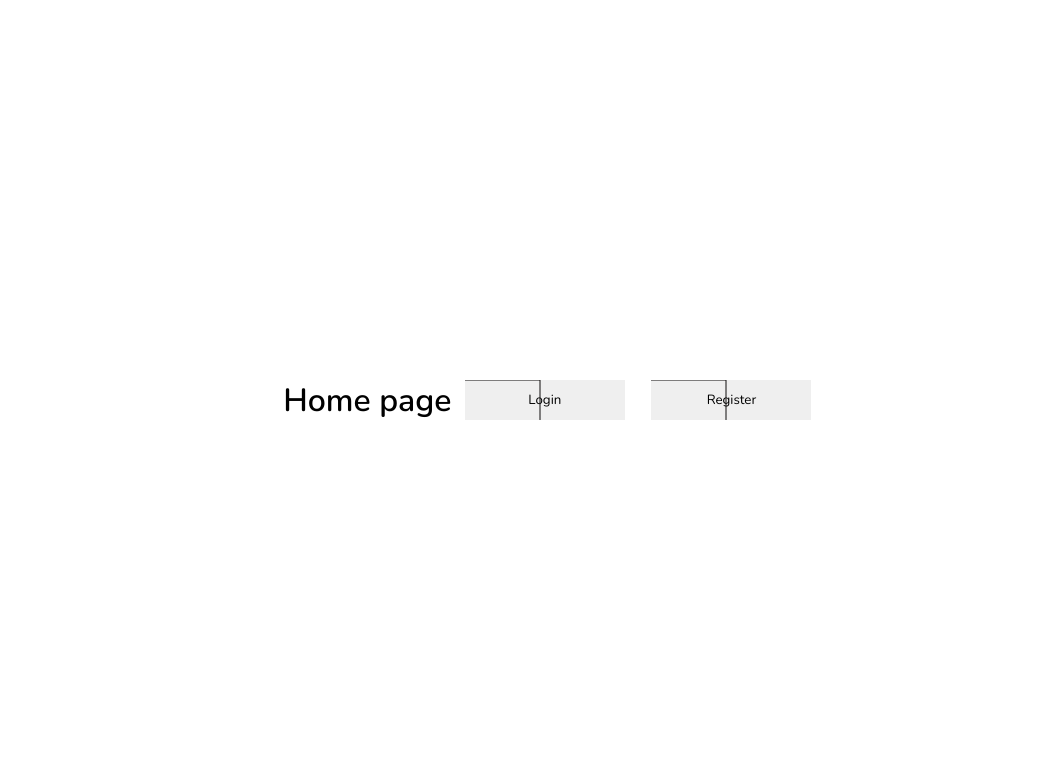
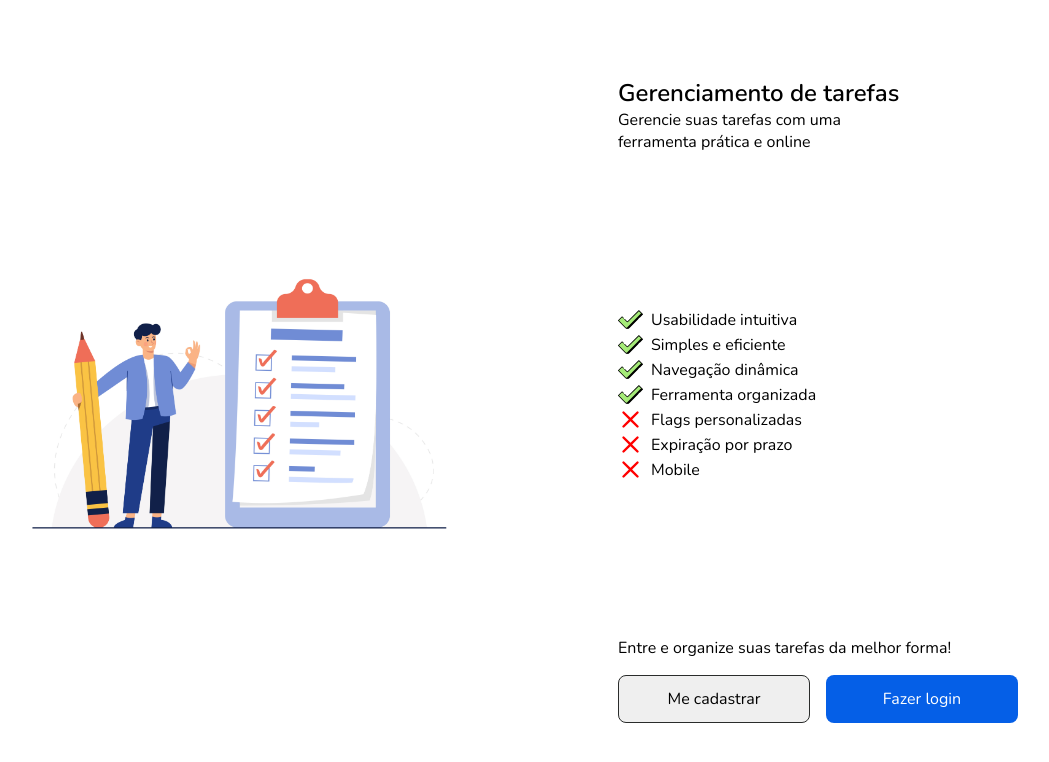
Before and after one commit to fabioVitorTavares/Takss, a React (Vite) app in the folder Tasks/: page / in a window 1280 px wide. Shown: the top 762 px of the page, without its empty margins (86-1135 px from the left). Built offline with nearby package versions, Linux system fonts and the light colour scheme.

Commit message:
commit 231220221510

```diff
--- a/Tasks/src/Components/Home/index.tsx
+++ b/Tasks/src/Components/Home/index.tsx
@@ -1,20 +1,50 @@
 import './style.css'
 import { useNavigate } from 'react-router-dom'
-
+import checklistImg from './checklist.jpg'
 
 export function Home() {
 
   const navigate = useNavigate()
 
-  const borderBtnAnimation = (
+
+  const svgX = (
     <svg
-      className='borderBtnAnimation'
+      width="25px"
+      height="25px"
+      viewBox="0 0 256 256"
+      id="Flat"
+      xmlns="http://www.w3.org/2000/svg"
+      fill='#ff0000'
+
     >
-      <polyline
-        className='bg-line'
-        points='-1,-115 0,0 75,0 75,40 0,40 0,0'
+      <path
+        stroke-width="30"
+        d="M208.48535,191.51465a12.0001,12.0001,0,0,1-16.9707,16.9707L128,144.9707,64.48535,208.48535a12.0001,12.0001,0,0,1-16.9707-16.9707L111.0293,128,47.51465,64.48535a12.0001,12.0001,0,0,1,16.9707-16.9707L128,111.0293l63.51465-63.51465a12.0001,12.0001,0,0,1,16.9707,16.9707L144.9707,128Z"
+      />
+    </svg>
+  )
+
+  const svgCheck = (
+    <svg
+      xmlns="http://www.w3.org/2000/svg"
+      width="25px"
+      height="25px"
+      viewBox="0 0 511.999 511.999"
+    >
+      <path
+        fill="#A5EB78"
+        d="M427.534,73.084l-224.51,224.51c-6.051,6.051-15.863,6.051-21.914,0l-96.645-96.645L8.099,277.313 l145.785,145.785c10.127,10.127,23.862,15.816,38.183,15.816l0,0c14.32,0,28.057-5.69,38.182-15.816l273.65-273.65L427.534,73.084z"
+      />
+      <path
+        d="M478.646,124.196L189.754,413.087c-7.993,7.992-18.043,13.442-28.902,15.872c9.066,6.425,19.956,9.955,31.215,9.955l0,0 c14.32,0,28.057-5.69,38.182-15.816l273.65-273.65L478.646,124.196z"
       />
 
+      <path
+        d="M192.068,447.014c-16.587,0-32.182-6.459-43.912-18.189L2.372,283.04c-3.163-3.163-3.163-8.292,0-11.454l76.366-76.366 	c3.164-3.163,8.292-3.163,11.455,0l28.668,28.667c3.163,3.163,3.163,8.292,0,11.454c-3.165,3.163-8.293,3.162-11.455,0l-22.94-22.94	l-64.911,64.911l140.058,140.058c8.669,8.669,20.195,13.443,32.456,13.443c12.26,0,23.785-4.775,32.456-13.443l186.951-186.952	c3.163-3.163,8.291-3.164,11.455,0c3.163,3.163,3.163,8.292,0,11.454L235.979,428.826	C224.248,440.555,208.653,447.014,192.068,447.014z"
+      />
+      <path
+        d="M192.068,310.232c-6.303,0-12.228-2.454-16.684-6.911l-45.068-45.068c-3.163-3.163-3.163-8.292,0-11.454	c3.164-3.163,8.292-3.163,11.455,0l45.068,45.068c1.396,1.396,3.254,2.165,5.229,2.165s3.833-0.769,5.23-2.166L421.806,67.357	c3.164-3.163,8.292-3.163,11.455,0l76.366,76.366c1.518,1.518,2.372,3.579,2.372,5.727s-0.853,4.209-2.372,5.727l-63.787,63.787	c-3.164,3.163-8.292,3.162-11.455,0c-3.163-3.163-3.163-8.292,0-11.454l58.061-58.06l-64.91-64.91L208.752,303.321	C204.295,307.777,198.369,310.232,192.068,310.232z"
+      />
     </svg>
   )
 
@@ -23,8 +53,7 @@ export function Home() {
       className='btnLogin btn'
       onClick={() => navigate('/login')}
     >
-      Login
-      {borderBtnAnimation}
+      Fazer login
     </button>
   )
 
@@ -34,16 +63,60 @@ export function Home() {
       className='btnRegister btn'
       onClick={()=> navigate('/register')}
     >
-      Register
-      {borderBtnAnimation}
+      Me cadastrar
     </button>
+  )
+
+  const titleHomePage = (
+    <h1 className='titleHomePage'>
+      Gerenciamento de tarefas
+    </h1>
+  )
+
+  const resumeHomePage = (
+    <p className='resumeHomePage'>
+      Gerencie suas tarefas com uma <br></br>
+      ferramenta prática e online
+    </p>
+  )
+
+  const inviteHomePage = (
+    <p className='inviteHomePage'>
+      Entre e organize suas tarefas da melhor forma!
+    </p>
   )
 
   return (
     <div className='home'>
-      <h1>Home page</h1>
-      {btnLogin}
-      {btnRegister}
+      <section className='leftSection'>
+        <img
+          className='checklistImg'
+          src={checklistImg}
+          alt='checklist'
+        />
+      </section>
+      <section className='rightSection'>
+        <div className='titleAndResume'>
+          {titleHomePage}
+          {resumeHomePage}
+        </div>
+        <div>
+          <p className='ps'>{svgCheck} Usabilidade intuitiva </p>
+          <p className='ps'>{svgCheck} Simples e eficiente </p>
+          <p className='ps'>{svgCheck} Navegação dinâmica </p>
+          <p className='ps'>{svgCheck} Ferramenta organizada </p>
+          <p className='ps'>{svgX} Flags personalizadas </p>
+          <p className='ps'>{svgX} Expiração por prazo </p>
+          <p className='ps'>{svgX} Mobile </p>
+        </div>
+        <div className='btnsHomePage'>
+          {inviteHomePage}
+          <div>
+            {btnRegister}
+            {btnLogin}
+          </div>
+        </div>
+      </section>
     </div>
   )
 }
--- a/Tasks/src/Components/Home/style.css
+++ b/Tasks/src/Components/Home/style.css
@@ -1,38 +1,72 @@
+.home {
+  display: flex;
+  justify-content: space-between;
+  align-items: center;
+}
+
 .btn {
-  position: relative;
-  border: none;
+
+  border-radius: 0.5em;
+  font-size: medium;
   cursor: pointer;
   width: 12em;
   height: 3em;
-  margin: 1em;
-  padding: 0;
-}
-
-.borderBtnAnimation {
-  position: absolute;
-  width: 100%;
-  height: 100%;
-  left: 0;
-  top: 0;
-  fill: none;
-  stroke: rgb(14, 13, 13);
-  stroke-dasharray: 115;
-  stroke-dashoffset: 115;
-
-
-}
-
-@keyframes animationBorder {
-  0% {
-    stroke-dasharray: 200;
-    stroke-dashoffset: 0;
-  }
-  100%{
-    stroke-dashoffset: -115;
-  }
+  margin: 1em 1em 0 0;
 }
 
 
-.btn:hover svg {
-  animation: animationBorder 1s ease-out;
+.checklistImg {
+  width: 30em;
 }
+
+.leftSection {
+  width: 50%;
+  display: flex;
+  align-items: center;
+  justify-content: center;
+}
+
+.rightSection {
+  width: 50%;
+  height: 100%;
+  display: flex;
+  flex-direction: column;
+  align-items: flex-start;
+  justify-content: space-around;
+  padding-left: 4em;
+}
+
+
+
+
+.ps {
+  display: flex;
+  align-items: center;
+}
+.ps svg {
+  margin-right: 0.5em;
+}
+
+.ps:hover svg {
+  scale: 1.2;
+}
+
+.btnLogin {
+  color: #ffffff;
+  background-color: rgb(5, 95, 231);
+  border: none;
+}
+
+.btnLogin:hover {
+  background-color: #054099;
+  outline: 0.05em solid #054099;
+}
+
+.btnRegister {
+  color: #000;
+  border: 0.05em solid #2a2c2b;
+}
+
+.btnRegister:hover {
+  outline: 0.05em solid #2a2c2b;
+}
```
Also changed, not shown: Tasks/src/Components/Home/checklist.jpg (added).
